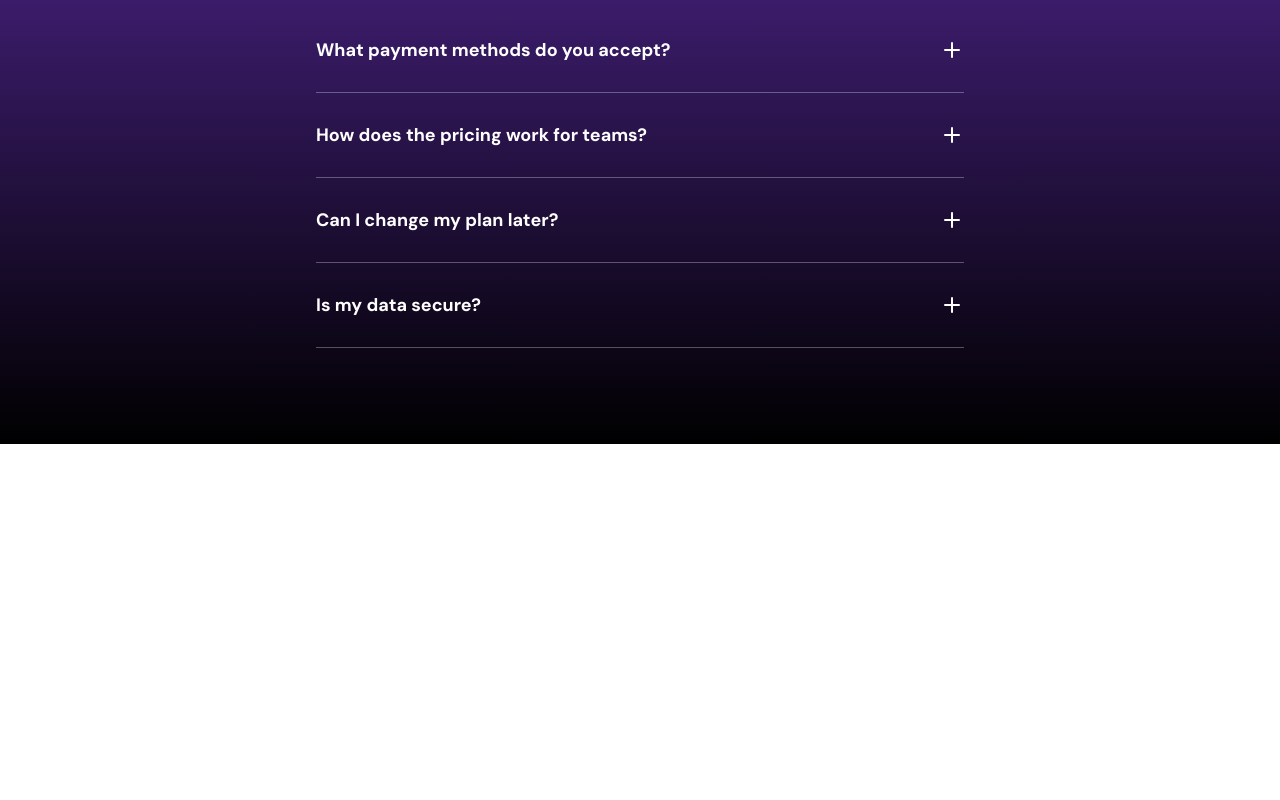
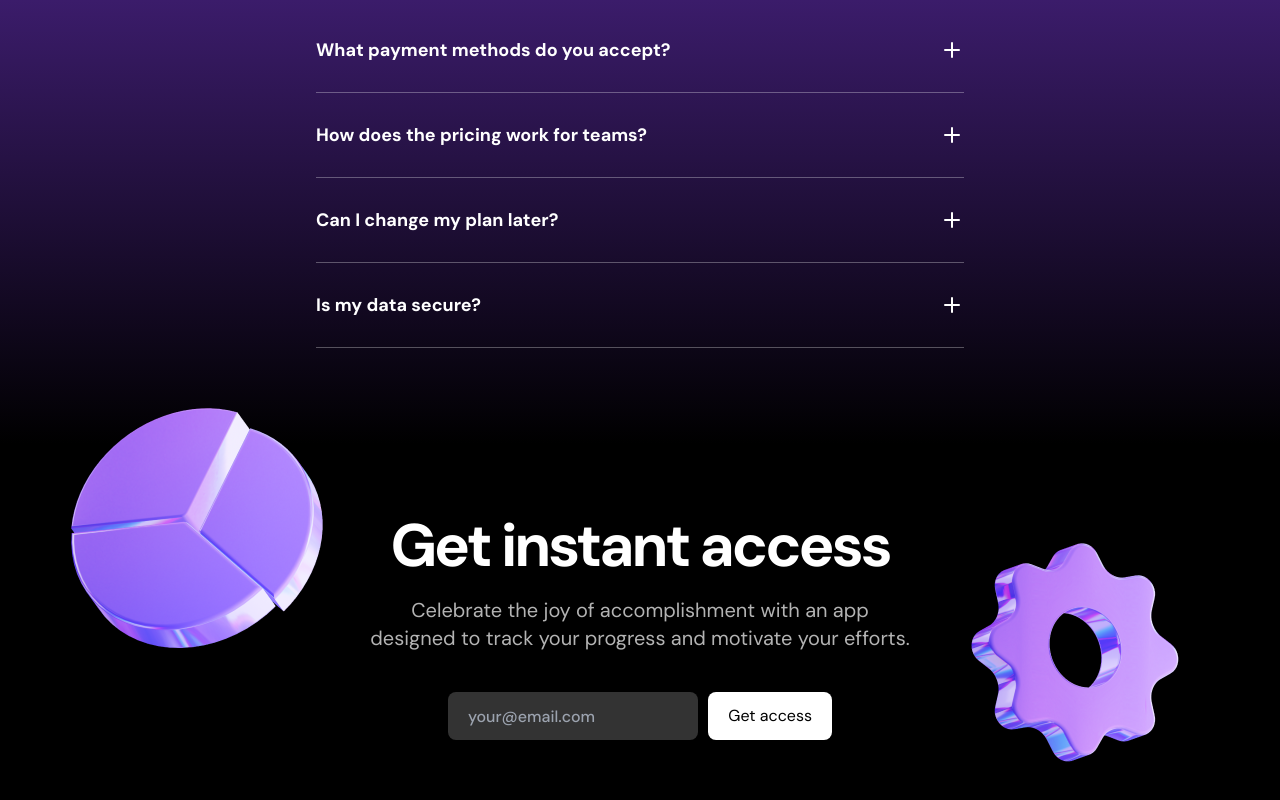
Before and after one commit to gabriel-samo/dark-theme-SaaS, a Next.js app: page / in a window 1280 px wide. Shown: the part 3158-3958 px from the top of the page. Before the commit the page ends 3602 px from the top, so only its background shows below. Built offline with nearby package versions, Linux system fonts and the light colour scheme.

Commit message:
complete: Call To Action Section

```diff
--- a/src/components/CallToAction.tsx
+++ b/src/components/CallToAction.tsx
@@ -1,3 +1,42 @@
+import helixImage from "@/assets/images/helix2.png";
+import emojiStartImage from "@/assets/images/emojistar.png";
+import Image from "next/image";
+
 export const CallToAction = () => {
-  return null;
+  return (
+    <div className="bg-black text-white py-[72px] text-center">
+      <div className="container max-w-xl relative">
+        <Image
+          src={helixImage}
+          alt=""
+          className="absolute top-6 left-[calc(100%+36px)]"
+        />
+        <Image
+          src={emojiStartImage}
+          alt=""
+          className="absolute -top-[120px] right-[calc(100%+24px)]"
+        />
+        <h2 className="font-bold text-5xl tracking-tighter sm:text-6xl">
+          Get instant access
+        </h2>
+        <p className="text-xl text-white/70 mt-5">
+          Celebrate the joy of accomplishment with an app designed to track your
+          progress and motivate your efforts.
+        </p>
+        <form className="mt-10 flex flex-col sm:flex-row gap-2.5 max-w-sm mx-auto">
+          <input
+            type="email"
+            placeholder="your@email.com"
+            className="h-12 bg-white/20 rounded-lg px-5 font-medium placeholder:text-[#9CA3AF] flex-1"
+          />
+          <button
+            type="submit"
+            className="bg-white text-black h-12 rounded-lg px-5"
+          >
+            Get access
+          </button>
+        </form>
+      </div>
+    </div>
+  );
 };
```
